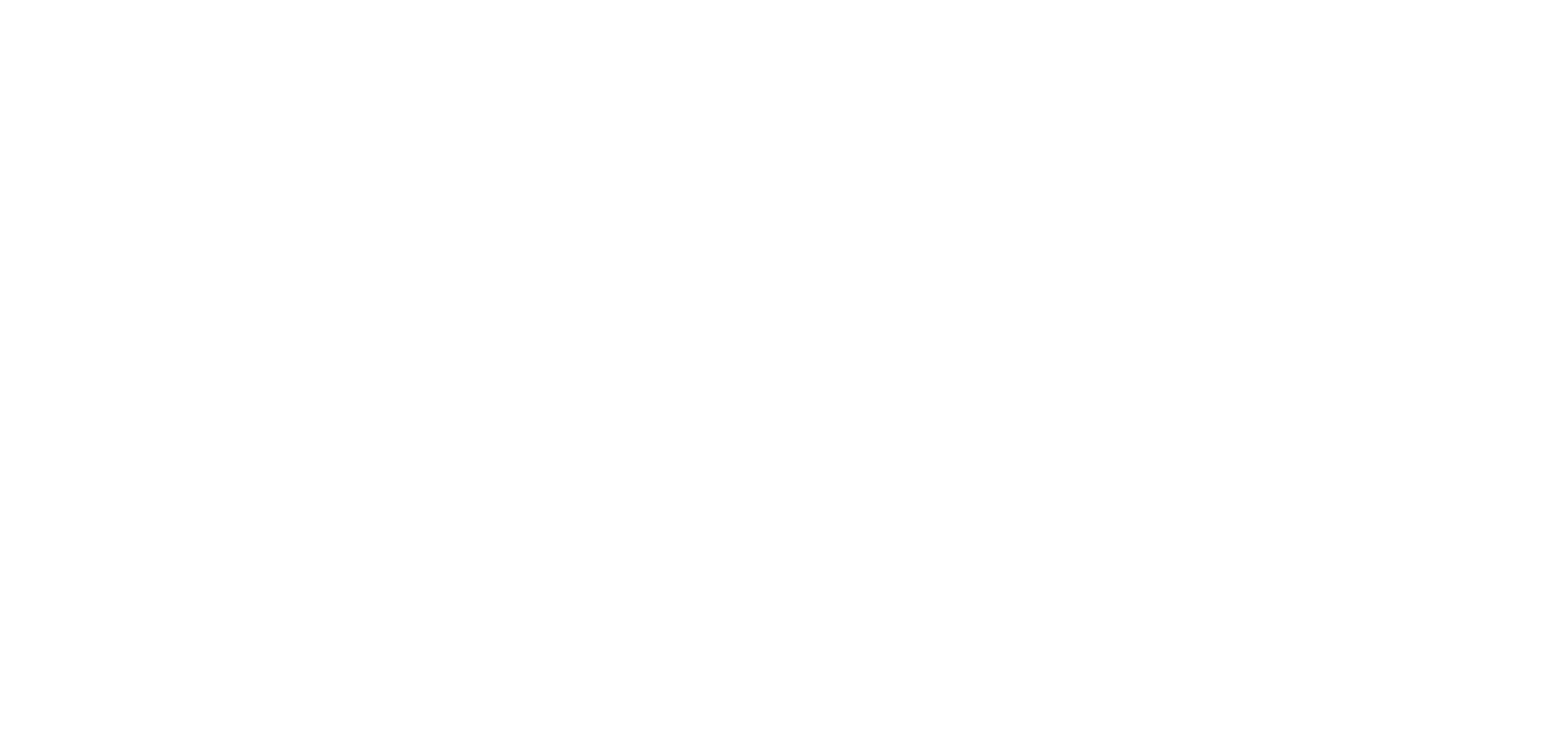
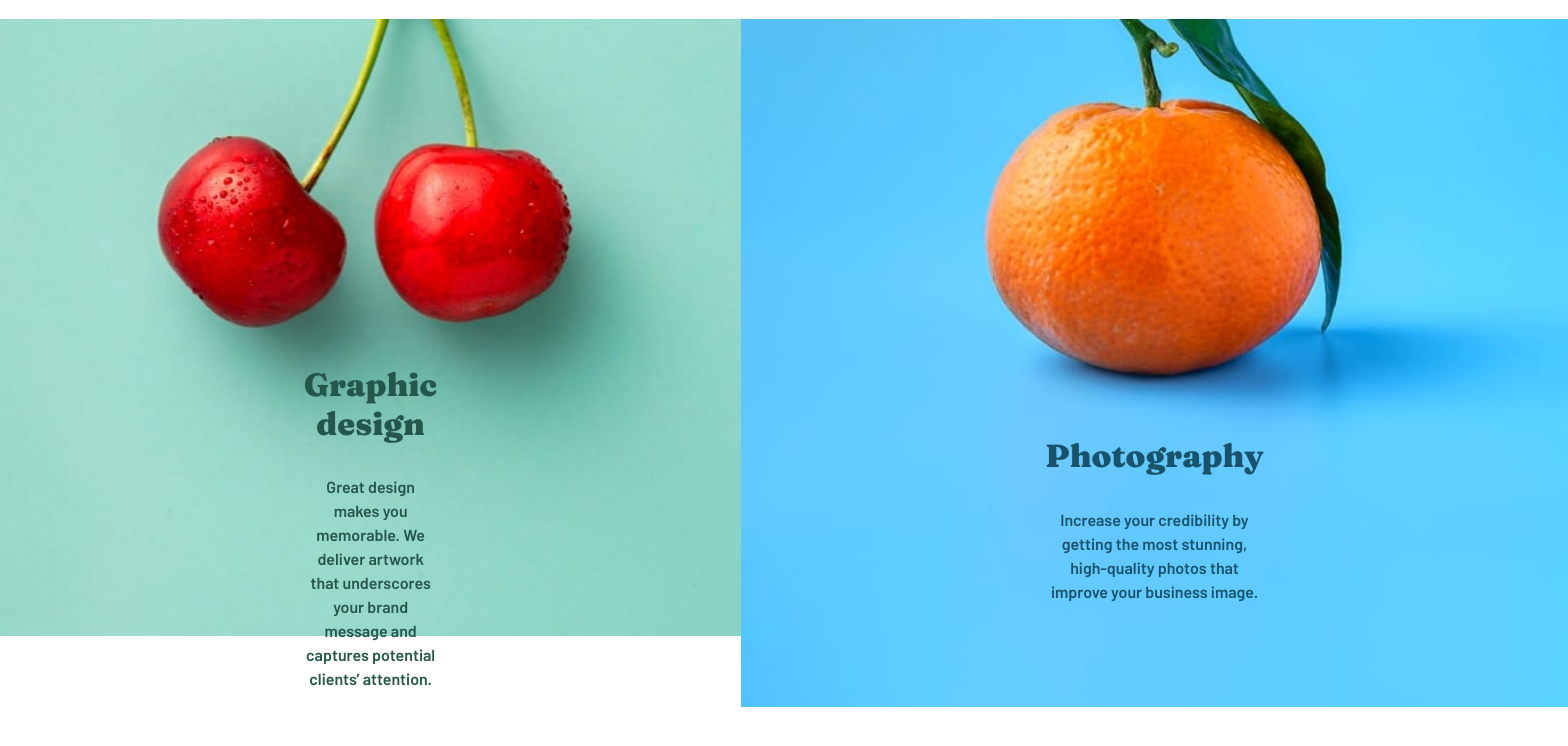
Before and after one commit to ManuGil22/sunnyside-agency-landing-page, a React (Create React App) app: page / in a window 1280 px wide. Shown: the part 2020-2766 px from the top of the page, 1568 px wide, since content can reach past the window. Before the commit the page ends 1714 px from the top, so only its background shows below. Built offline with nearby package versions, Linux system fonts and the light colour scheme.

Commit message:
ImageCard component added

```diff
--- a/src/App.css
+++ b/src/App.css
@@ -58,7 +58,6 @@
   grid-template-columns: 1fr 1fr;
   grid-template-rows: auto;
 }
-
 
 @media (max-width: 1670px){
   .main-title{
--- a/src/App.js
+++ b/src/App.js
@@ -2,10 +2,15 @@
 import 'bootstrap/dist/css/bootstrap.min.css';
 import mainImg from './images/desktop/image-header.jpg';
 import arrowIcon from './images/icon-arrow-down.svg';
+import transformImg from './images/desktop/image-transform.jpg';
+import standOutImg from './images/desktop/image-stand-out.jpg';
+import graphicDesingImg from './images/desktop/image-graphic-design.jpg';
+import photographyImg from './images/desktop/image-photography.jpg';
 
 // Components
 import Header from './Components/Header';
 import TextCard from './Components/TextCard';
+import ImageCard from './Components/ImageCard';
 
 function App() {
   return (
@@ -21,10 +26,22 @@
           title="Transform your brand"
           text="We are a full-service creative agency specializing in helping brands grow fast. Engage your clients through compelling visuals that do most of the marketing for you."
           color="yellow" />
+        <ImageCard imgSrc={transformImg} />
+        <ImageCard imgSrc={standOutImg} />
         <TextCard
           title="Stand out to the right audience"
           text="Using a collaborative formula of designers, researchers, photographers, videographers, and copywriters, we’ll build and extend your brand in digital places."
           color="red" />
+        <ImageCard
+          imgSrc={graphicDesingImg}
+          title="Graphic design"
+          text=" Great design makes you memorable. We deliver artwork that underscores your brand message and captures potential clients’ attention."
+          color="green" />
+        <ImageCard
+          imgSrc={photographyImg}
+          title="Photography"
+          text="Increase your credibility by getting the most stunning, high-quality photos that improve your business image."
+          color="blue" />
       </div>
     </div>
   );
--- /dev/null
+++ b/src/Components/ImageCard.js
@@ -0,0 +1,15 @@
+import '../Stylesheets/ImageCard.css';
+
+function ImageCard({ title, text, imgSrc, color }){
+    return(
+        <div className="img-container">
+            <img className='image' src={imgSrc}></img>
+            <div className={`img-info ${color}`}>
+                <h1 className={`img-title ${title}`}>{title}</h1>
+                <p className={`img-text ${text}`}>{text}</p>
+            </div>
+        </div>
+    )
+}
+
+export default ImageCard;
--- /dev/null
+++ b/src/Stylesheets/ImageCard.css
@@ -0,0 +1,45 @@
+.img-container {
+    margin: 0;
+    padding: 0;
+}
+
+.image {
+    object-fit: cover;
+    width: 100%;
+    max-height: 100%;
+}
+
+.img-info {
+    display: flex;
+    align-items: center;
+    padding: 0 19rem;
+    justify-content: center;
+    flex-direction: column;
+    position: relative;
+    bottom: 270px;
+    text-align: center;
+}
+
+.img-title {
+    margin-bottom: 2rem;
+    font-family: 'Fraunces', serif;
+    font-weight: 900;
+    font-size: 2em;
+}
+
+.img-text {
+    font-size: 16px;
+    font-family: 'Barlow', serif;
+}
+
+.undefined {
+    display: none;
+}
+
+.green {
+    color: var(--graphic-desing-text);
+}
+
+.blue {
+    color: var(--photography-text);
+}
--- a/src/Stylesheets/TextCard.css
+++ b/src/Stylesheets/TextCard.css
@@ -14,12 +14,13 @@
 }
 
 .container {
-    padding: 15.5rem;
+    padding: 10rem;
     color: var(--title-color);
 }
 
 .title {
     margin-bottom: 2rem;
+    margin-top: 3rem;
     font-size: 42px;
     font-weight: 900;
     font-family: 'Fraunces', serif;
```
